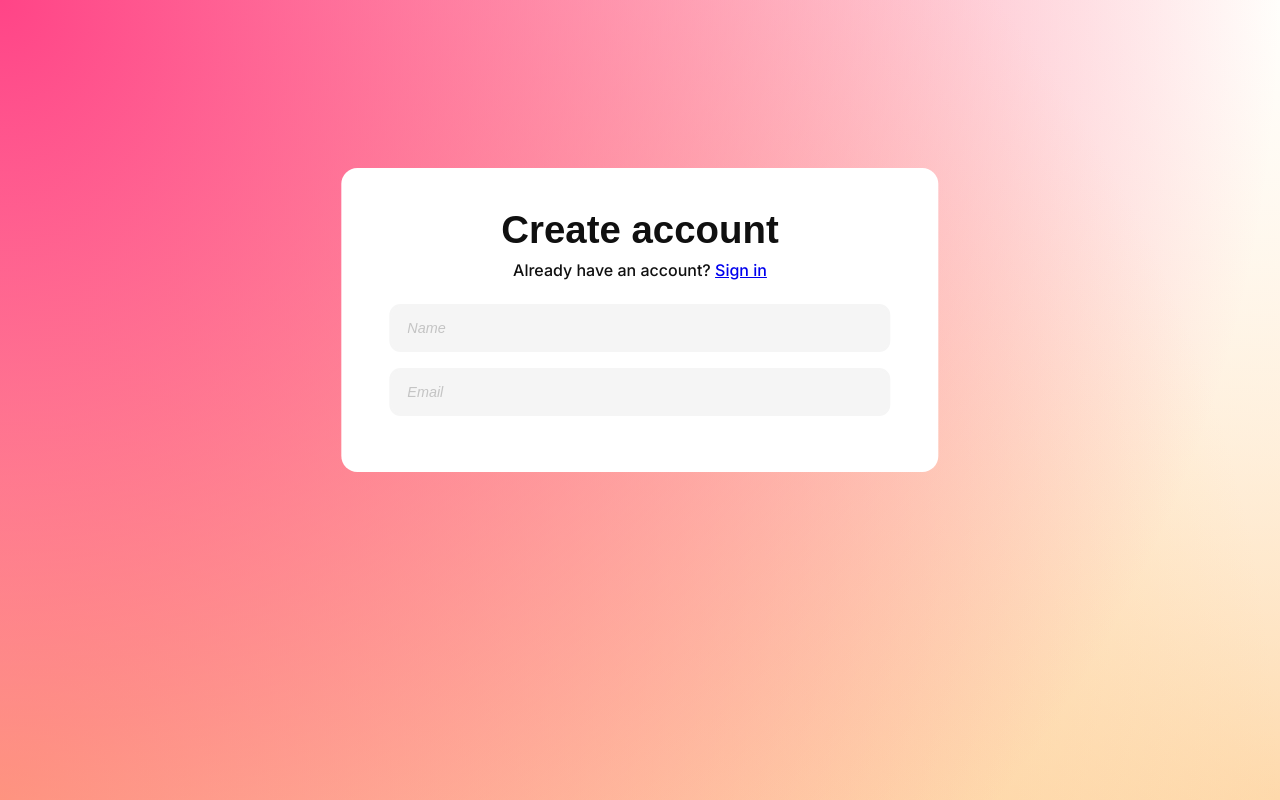
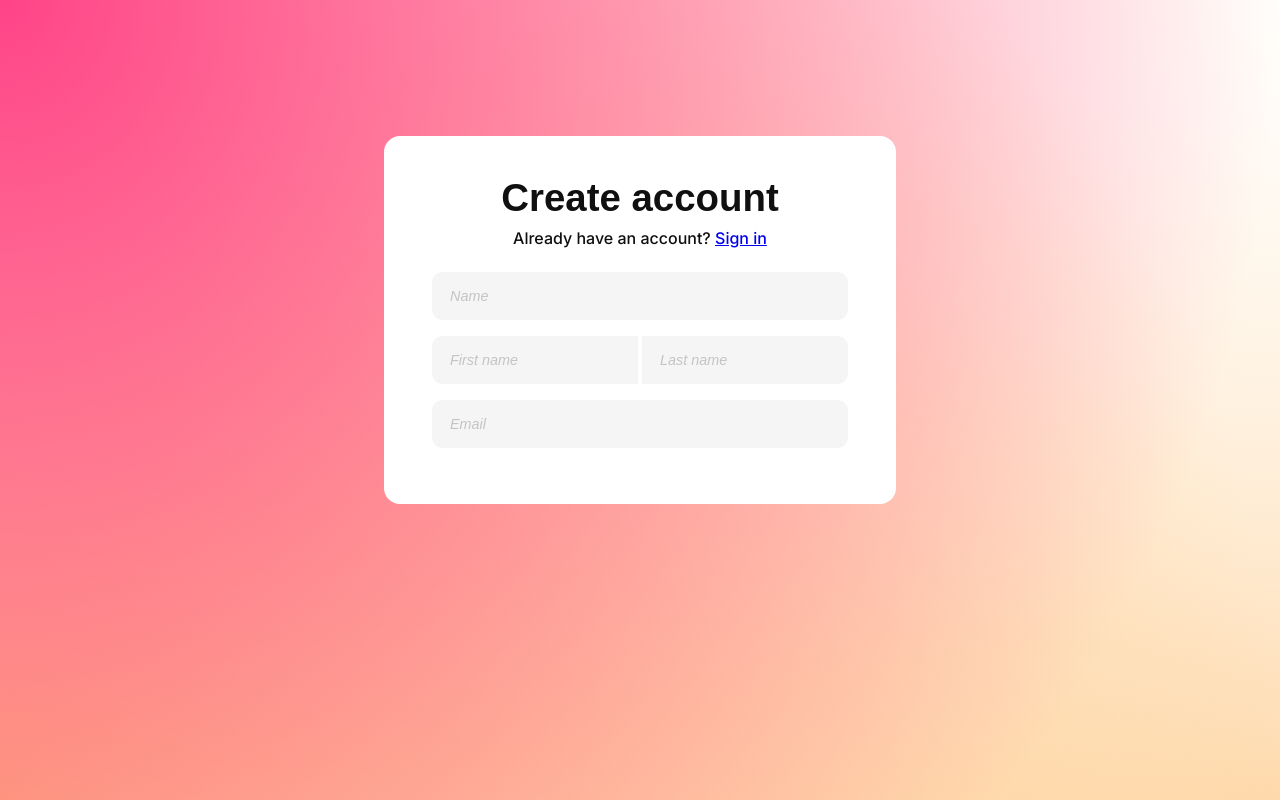
Before and after one commit to Jefferson227/learning-lab, a React (Create React App) app: page / in a window 1280 px wide. Built offline with nearby package versions, Linux system fonts and the light colour scheme; a web font is replaced by a local one.

Commit message:
Add first name and last name inputs

```diff
--- a/src/App.js
+++ b/src/App.js
@@ -1,4 +1,6 @@
 import './App.scss';
+
+// https://dribbble.com/shots/14019613-Sign-up-form
 
 function App() {
   return (
@@ -9,6 +11,8 @@ function App() {
 
         <form className="form-group">
           <input type="text" className="form-group__input-text form-group__input-text--fullsize" placeholder="Name" />
+          <input type="text" className="form-group__input-text form-group__input-text--halfsize-left" placeholder="First name" />
+          <input type="text" className="form-group__input-text form-group__input-text--halfsize-right" placeholder="Last name" />
           <input type="email" className="form-group__input-text form-group__input-text--fullsize" placeholder="Email" />
         </form>
       </div>
--- a/src/App.scss
+++ b/src/App.scss
@@ -22,13 +22,14 @@ $color-gray-light-2: #c4c4c4;
     left: 50%;
     transform: translate(-50%, -50%);
     text-align: center;
+    max-width: 32rem;
     background: $color-white;
     border-radius: 1rem;
     padding-bottom: 2rem;
 
     &-title {
       font-family: 'Geomanist Bold', sans-serif;
-      padding: 2.5rem 10rem 0.5rem 10rem;
+      padding: 2.5rem 5rem 0.5rem 5rem;
       font-size: 2.4rem;
     }
 
@@ -43,13 +44,27 @@ $color-gray-light-2: #c4c4c4;
   margin:1.5rem 3rem;
 
   &__input-text {
-    width: 100%;
     height: 3rem;
     border: 2px solid $color-gray-light-1;
-    border-radius: 0.7rem;
     font-size: 0.9rem;
     background: $color-gray-light-1;
     padding-left: 1rem;
+
+    &--fullsize {
+      border-radius: 0.7rem;
+      width: 100%;
+    }
+
+    &--halfsize-left {
+      border-radius: 0.7rem 0 0 0.7rem;
+      width: 49.5%;
+      margin-right: 1%;
+    }
+
+    &--halfsize-right {
+      border-radius: 0 0.7rem 0.7rem 0;
+      width: 49.5%;
+    }
 
     &:not(:last-child) {
       margin-bottom: 1rem;
```
